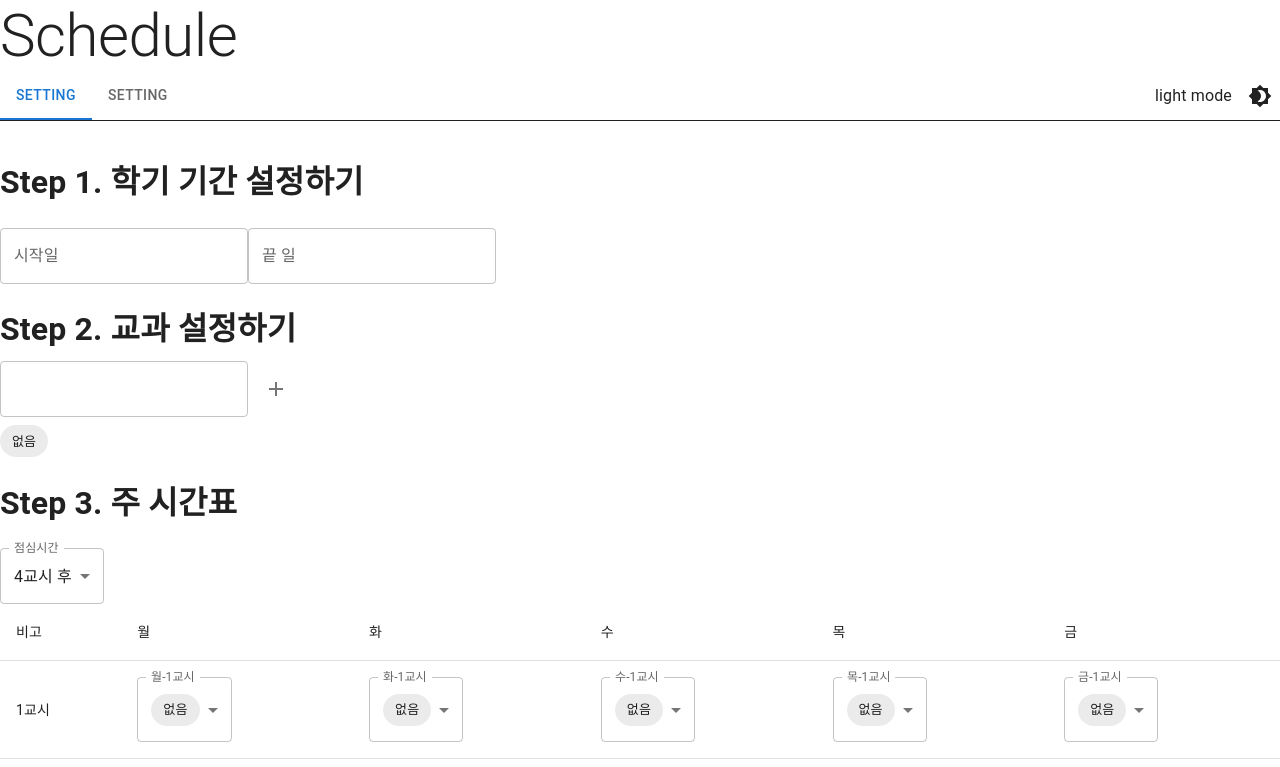
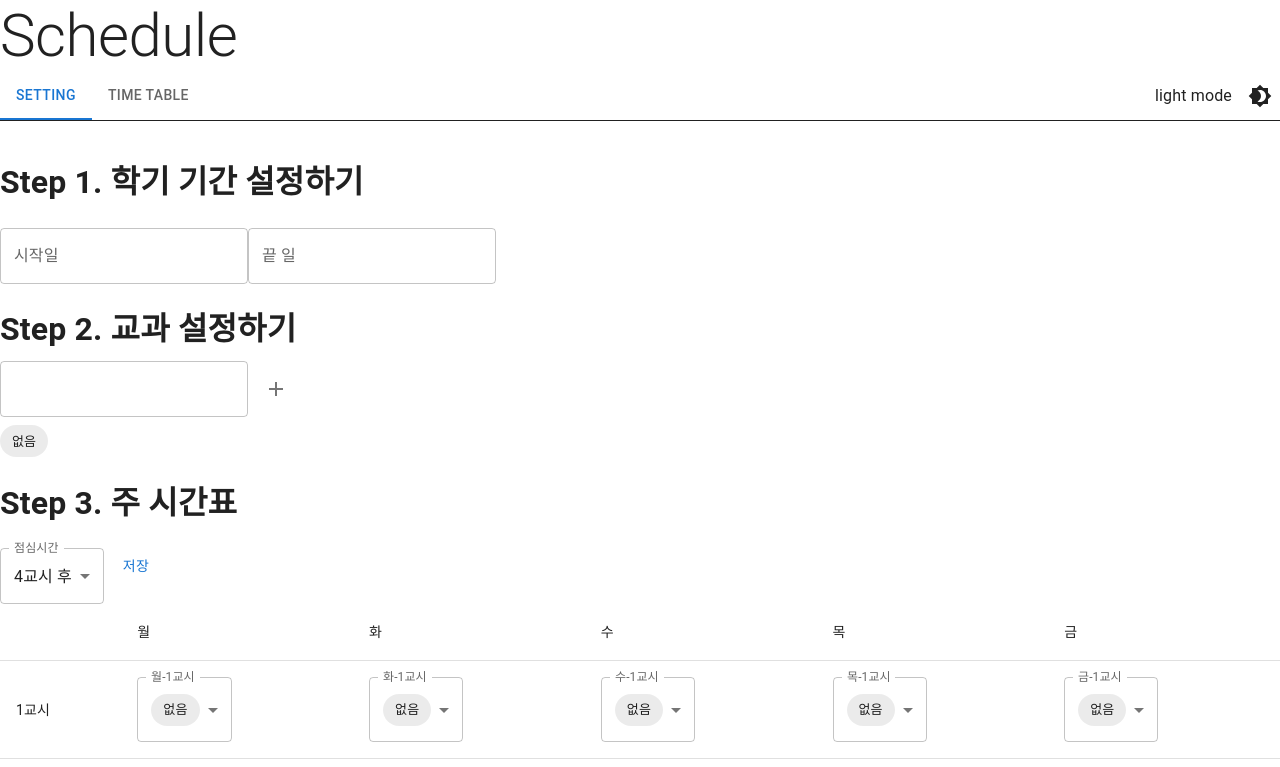
Before and after one commit to PisoDev77/her, a React (Vite) app: page /schedule in a window 1280 px wide. Shown: the top 767 px of the page. Built offline with nearby package versions, Linux system fonts and the light colour scheme.

Commit message:
feat:Time Table componenent

```diff
--- a/src/components/Schedule/Lecture.jsx
+++ b/src/components/Schedule/Lecture.jsx
@@ -2,13 +2,13 @@ import { Chip } from '@mui/material';
 import { useContext } from 'react';
 import { ScheduleContext } from '../../contexts';
 
-export function DeleteLecture({ lecture, idx, color, backgroundColor }) {
+export function DeleteLecture({ lecture, idx, color, backgroundColor, label }) {
 	const { lectures, setLectures } = useContext(ScheduleContext);
 
 	return (
 		<Chip
 			variant='filled'
-			label={lecture}
+			label={lecture ?? label}
 			sx={{ color, backgroundColor }}
 			onDelete={() => {
 				const tmpArr = [...lectures];
@@ -19,6 +19,6 @@ export function DeleteLecture({ lecture, idx, color, backgroundColor }) {
 	);
 }
 
-export function DefaultLecture({ lecture, color, backgroundColor }) {
-	return <Chip variant='filled' label={lecture} sx={{ color, backgroundColor }} />;
+export function DefaultLecture({ lecture, color, backgroundColor, label }) {
+	return <Chip variant='filled' label={lecture ?? label} sx={{ color, backgroundColor }} />;
 }
--- a/src/components/Schedule/SetWeek.jsx
+++ b/src/components/Schedule/SetWeek.jsx
@@ -1,21 +1,13 @@
-import { useContext, useState } from 'react';
-import { MenuItem, Table, TableBody, TableCell, TableContainer, TableHead, TableRow, TextField } from '@mui/material';
+import { useContext } from 'react';
+import { Button, TableContainer, TextField } from '@mui/material';
 import { ScheduleContext } from '../../contexts';
-import { DefaultLecture } from './Lecture';
-
-const days = ['월', '화', '수', '목', '금'];
+import TimeTable from './TimeTable';
 
 export default function SetWeek() {
-	const { lectures } = useContext(ScheduleContext);
-	const [times, setTimes] = useState(['1교시', '2교시', '3교시', '4교시', '점심', '5교시', '6교시']);
+	const { setLunch } = useContext(ScheduleContext);
 
 	const handleLunch = (event) => {
-		console.log(event.target.value);
-		setTimes(
-			+event.target.value === 4
-				? ['1교시', '2교시', '3교시', '4교시', '점심', '5교시', '6교시']
-				: ['1교시', '2교시', '3교시', '4교시', '5교시', '점심', '6교시']
-		);
+		setLunch(+event.target.value);
 	};
 
 	return (
@@ -29,47 +21,8 @@ export default function SetWeek() {
 					5교시 후
 				</option>
 			</TextField>
-			<Table>
-				<TableHead>
-					<TableRow>
-						<TableCell>비고</TableCell>
-						{days.map((day) => (
-							<TableCell key={'table-head-' + day}>{day}</TableCell>
-						))}
-					</TableRow>
-				</TableHead>
-				<TableBody>
-					{times.map((time, timeIdx) => (
-						<TableRow key={'ss' + timeIdx}>
-							<TableCell>{time}</TableCell>
-							{days.map((day, idx) => (
-								<TableCell key={'timeAndday-' + idx}>
-									{time !== '점심' ? (
-										<TextField
-											select
-											name={`${day}-${time}`}
-											label={`${day}-${time}`}
-											defaultValue={0}
-										>
-											{lectures.map(({ lecture, color, backgroundColor }, idx) => (
-												<MenuItem key={lecture} value={idx}>
-													<DefaultLecture
-														lecture={lecture}
-														color={color}
-														backgroundColor={backgroundColor}
-													/>
-												</MenuItem>
-											))}
-										</TextField>
-									) : (
-										''
-									)}
-								</TableCell>
-							))}
-						</TableRow>
-					))}
-				</TableBody>
-			</Table>
+			<Button type='submit'>저장</Button>
+			<TimeTable edit={true} />
 		</TableContainer>
 	);
 }
--- /dev/null
+++ b/src/components/Schedule/TimeTable.jsx
@@ -0,0 +1,67 @@
+import { useContext } from 'react';
+import { ScheduleContext } from '../../contexts';
+import { MenuItem, Table, TableBody, TableCell, TableContainer, TableHead, TableRow, TextField } from '@mui/material';
+import { DefaultLecture } from './Lecture';
+
+const days = ['월', '화', '수', '목', '금'];
+
+export default function TimeTable({ edit }) {
+	const { lunch, timeTable, lectures, setTimeTable } = useContext(ScheduleContext);
+
+	const handleChange = (e) => {
+		const [day, time] = e.target.name.split('-');
+		timeTable.timeLectures[+time][+day] = e.target.value;
+		setTimeTable({ ...timeTable });
+	};
+
+	return (
+		<>
+			<TableContainer>
+				<Table>
+					<TableHead>
+						<TableRow>
+							<TableCell></TableCell>
+							{days.map((day, idx) => (
+								<TableCell key={'day' + idx}>{day}</TableCell>
+							))}
+						</TableRow>
+					</TableHead>
+					<TableBody>
+						{timeTable.timeLectures.map((timeLecture, timeIdx) => {
+							const isLunch = lunch === timeIdx;
+							const time = lunch > timeIdx ? timeIdx + 1 : timeIdx;
+							return (
+								<TableRow key={'time' + timeIdx}>
+									<TableCell>{isLunch ? '점심' : time + '교시'}</TableCell>
+									{timeLecture.map((lectureIdx, dayIdx) => (
+										<TableCell key={'day-' + dayIdx}>
+											{isLunch ? (
+												''
+											) : edit ? (
+												<TextField
+													select
+													name={`${dayIdx}-${timeIdx}`}
+													label={`${days[dayIdx]}-${time}교시`}
+													defaultValue={0}
+													onChange={handleChange}
+												>
+													{lectures.map((lecture, idx) => (
+														<MenuItem key={'lecture-' + idx} value={idx}>
+															<DefaultLecture {...lecture} />
+														</MenuItem>
+													))}
+												</TextField>
+											) : (
+												<DefaultLecture {...lectures[lectureIdx]} />
+											)}
+										</TableCell>
+									))}
+								</TableRow>
+							);
+						})}
+					</TableBody>
+				</Table>
+			</TableContainer>
+		</>
+	);
+}
--- a/src/pages/Schedule.jsx
+++ b/src/pages/Schedule.jsx
@@ -3,13 +3,25 @@ import Page from '../components/Page';
 import SetLecture from '../components/Schedule/SetLecture';
 import SetTerm from '../components/Schedule/SetTerm';
 import SetWeek from '../components/Schedule/SetWeek';
+import TimeTable from '../components/Schedule/TimeTable';
 import { ScheduleContext } from '../contexts';
 
 export default function Schedule() {
 	const [lectures, setLectures] = useState([{ lecture: '없음' }]);
-
+	const [lunch, setLunch] = useState(4);
+	const [timeTable, setTimeTable] = useState({
+		timeLectures: [
+			[0, 0, 0, 0, 0],
+			[0, 0, 0, 0, 0],
+			[0, 0, 0, 0, 0],
+			[0, 0, 0, 0, 0],
+			[0, 0, 0, 0, 0],
+			[0, 0, 0, 0, 0],
+			[0, 0, 0, 0, 0],
+		],
+	});
 	return (
-		<ScheduleContext.Provider value={{ lectures, setLectures }}>
+		<ScheduleContext.Provider value={{ lectures, lunch, setLunch, setLectures, timeTable, setTimeTable }}>
 			<Page
 				title={'Schedule'}
 				tabs={[
@@ -23,7 +35,7 @@ export default function Schedule() {
 							</>
 						),
 					},
-					{ tabName: 'Setting', tabElement: <SetTerm /> },
+					{ tabName: 'Time Table', tabElement: <TimeTable /> },
 				]}
 			/>
 		</ScheduleContext.Provider>
```
Also changed, not shown: src/components/lib/random.js (deleted, +0 -19 lines).
